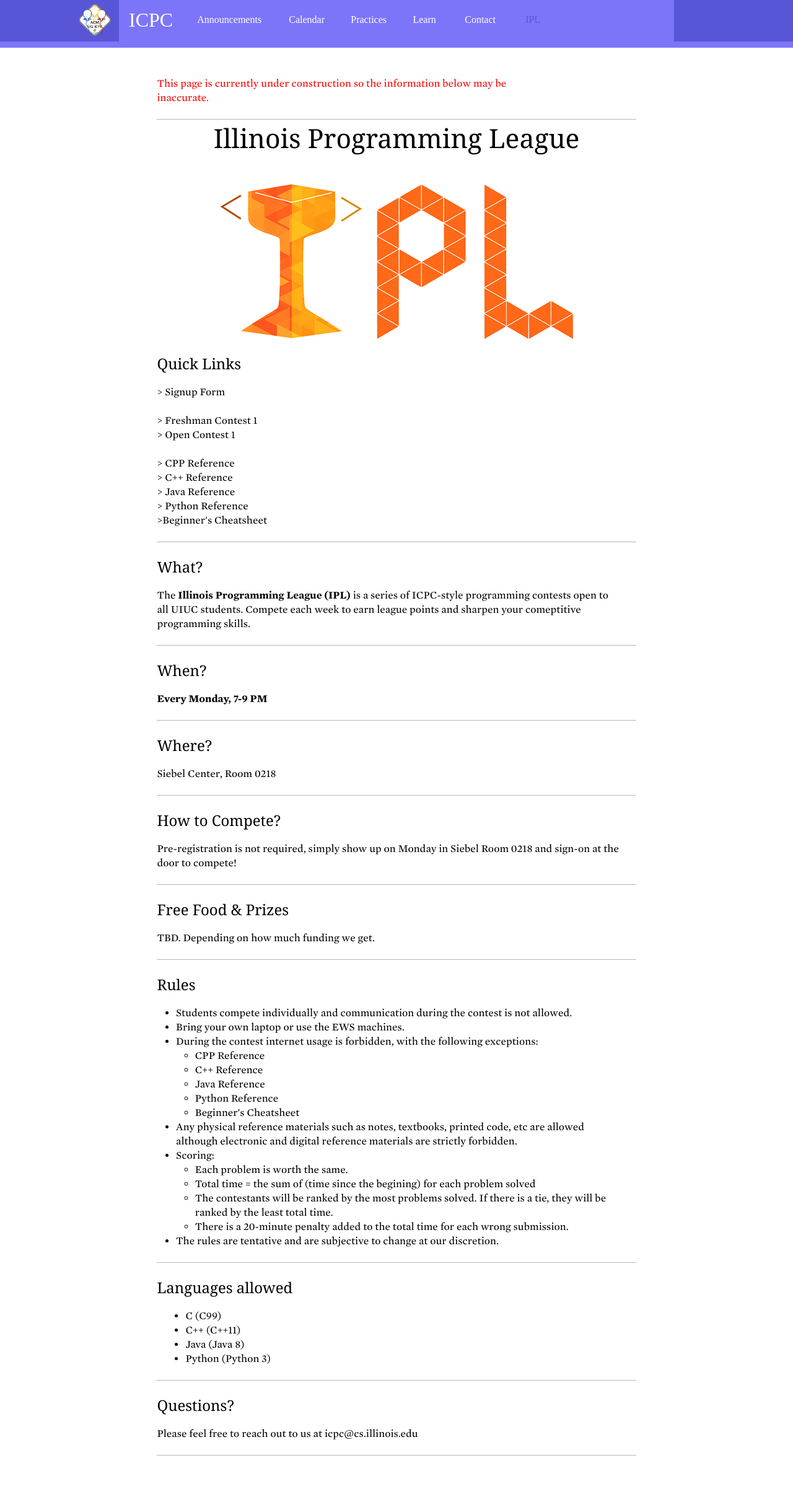
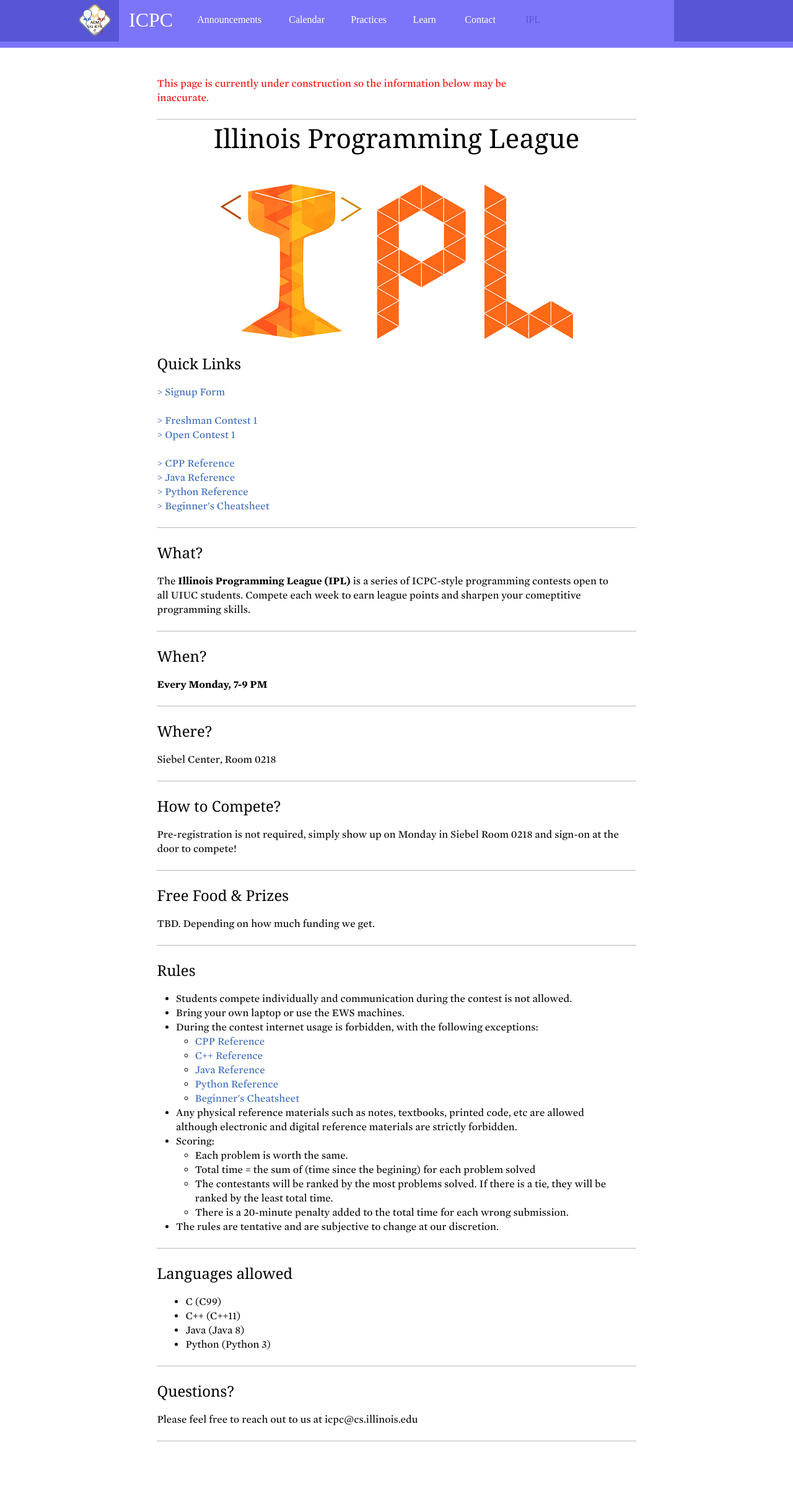
Before and after one commit to acm-uiuc/icpc-website, a Jekyll site: the page built from ipl.html, in a window 1280 px wide. Shown: the whole page at 62% size. Built offline with Jekyll 4.4.1, drawn with Linux system fonts in a browser that asks for light colours; nearby versions of some CDN libraries; some web fonts are replaced; Markdown is read by kramdown in place of the engine named in the settings; after the commit the page ends 2380 px from its top, so only the background shows below that.

Commit message:
underline when hovering over the links

```diff
--- a/css/main.css
+++ b/css/main.css
@@ -22,6 +22,14 @@
 a {
   color: inherit;
   text-decoration: none;
+}
+
+div a {
+  color: #3366BB;
+}
+
+div a:hover {
+  text-decoration: underline;
 }
 
 p {
--- a/ipl.html
+++ b/ipl.html
@@ -31,11 +31,10 @@
         1</a><br><br>
     <a href="http://en.cppreference.com/w/" target="_blank">> CPP
         Reference</a><br>
-    <a href="http://www.cplusplus.com/reference" target="_blank">> C++ Reference</a><br>
     <a href="https://docs.oracle.com/javase/7/docs/api" target="_blank">> Java
         Reference</a><br>
     <a href="https://docs.python.org" target="_blank">> Python Reference</a><br>
-    <a href="cheatsheet.pdf" target="_blank">>Beginner's Cheatsheet</a><br>
+    <a href="cheatsheet.pdf" target="_blank">> Beginner's Cheatsheet</a><br>
 </div>
 
 <div class="item">
```
